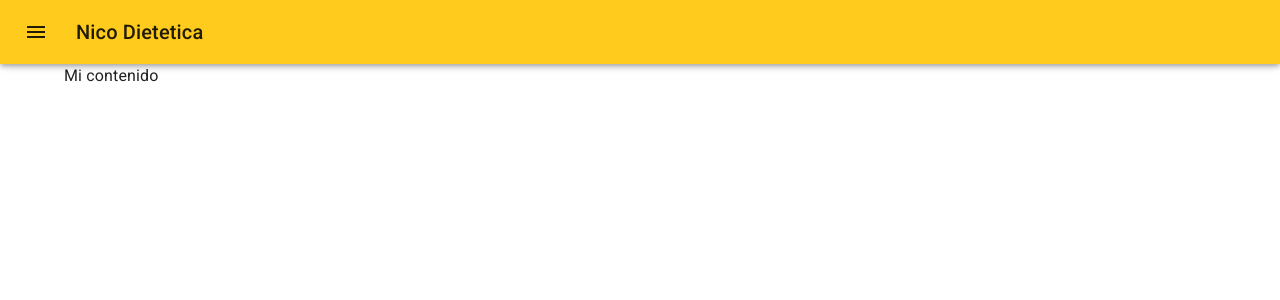
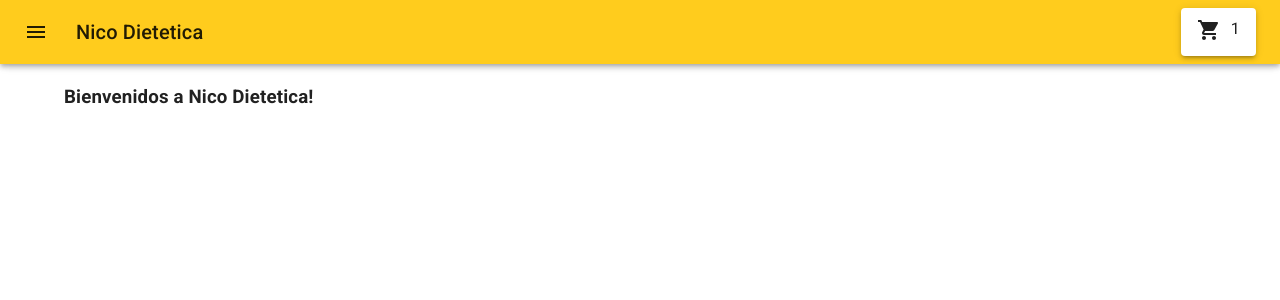
Before and after one commit to nognzlz/ecommerce-gonzalez, a React (Create React App) app: page / in a window 1280 px wide. Shown: the top 300 px of the page. Built offline with nearby package versions, Linux system fonts and the light colour scheme.

Commit message:
feat: cartWidget and ItemListContainer

```diff
--- a/src/App.js
+++ b/src/App.js
@@ -3,14 +3,14 @@ import CssBaseline from '@mui/material/CssBaseline';
 import NavBar from './components/NavBar';
 import { ThemeProvider } from '@mui/material/styles';
 import theme from './config/themeConfig';
-import Container from './components/Container';
+import Main from './components/Main';
 
 function App() {
     return (
         <ThemeProvider theme={theme}>
             <CssBaseline />
             <NavBar title="Nico Dietetica" />
-            <Container>Mi contenido</Container>
+            <Main />
         </ThemeProvider>
     );
 }
--- /dev/null
+++ b/src/components/CartWidget.jsx
@@ -0,0 +1,44 @@
+import React from 'react';
+import Paper from '@mui/material/Paper';
+import Box from '@mui/material/Box';
+import Typography from '@mui/material/Typography';
+import { makeStyles } from '@mui/styles';
+import ShoppingCartIcon from '@mui/icons-material/ShoppingCart';
+
+const useStyles = makeStyles((theme) => ({
+    root: {
+        padding: theme.spacing(3, 2),
+        display: 'flex',
+        flexDirection: 'column',
+        justifyContent: 'center',
+        height: 40,
+        cursor: 'pointer',
+    },
+    icon: {
+        verticalAlign: 'middle',
+    },
+    cartAmount: {
+        display: 'inline-block',
+        paddingLeft: 10,
+    },
+}));
+
+const CartWidget = ({ itemsAmount }) => {
+    const classes = useStyles();
+    return (
+        <Paper elevation={3} className={classes.root}>
+            <Box>
+                <ShoppingCartIcon className={classes.icon} />
+                <Typography
+                    variant="body1"
+                    gutterBottom
+                    className={classes.cartAmount}
+                >
+                    {itemsAmount}
+                </Typography>
+            </Box>
+        </Paper>
+    );
+};
+
+export default CartWidget;
--- /dev/null
+++ b/src/components/ItemListContainer.jsx
@@ -0,0 +1,11 @@
+import React from 'react';
+
+const ItemListContainer = ({ children }) => {
+    return (
+        <nav>
+            <h3>{children}</h3>
+        </nav>
+    );
+};
+
+export default ItemListContainer;
--- /dev/null
+++ b/src/components/Main.jsx
@@ -0,0 +1,13 @@
+import Container from '../UI/Container';
+import React from 'react';
+import ItemListContainer from './ItemListContainer';
+
+export const Main = () => {
+    return (
+        <Container>
+            <ItemListContainer>Bienvenidos a Nico Dietetica!</ItemListContainer>
+        </Container>
+    );
+};
+
+export default Main;
--- a/src/components/NavBar.jsx
+++ b/src/components/NavBar.jsx
@@ -4,6 +4,7 @@ import { makeStyles } from '@mui/styles';
 import MenuIcon from '@mui/icons-material/Menu';
 import IconButton from '@mui/material/IconButton';
 import SideBar from './SideBar';
+import CartWidget from './CartWidget';
 
 const useStyles = makeStyles((theme) => ({
     offset: theme.mixins.toolbar,
@@ -26,7 +27,7 @@ const NavBar = ({ title }) => {
 
     return (
         <React.Fragment>
-            <AppBar className={classes.color}>
+            <AppBar>
                 <Toolbar>
                     <IconButton
                         size="large"
@@ -38,7 +39,10 @@ const NavBar = ({ title }) => {
                     >
                         <MenuIcon />
                     </IconButton>
-                    <Typography variant="h6">{title}</Typography>
+                    <Typography sx={{ flexGrow: 1 }} variant="h6">
+                        {title}
+                    </Typography>
+                    <CartWidget itemsAmount={1} />
                 </Toolbar>
             </AppBar>
             <div className={classes.offset}></div>
```
Also changed, not shown: src/UI/Container.jsx (renamed from src/components/Container.jsx).
